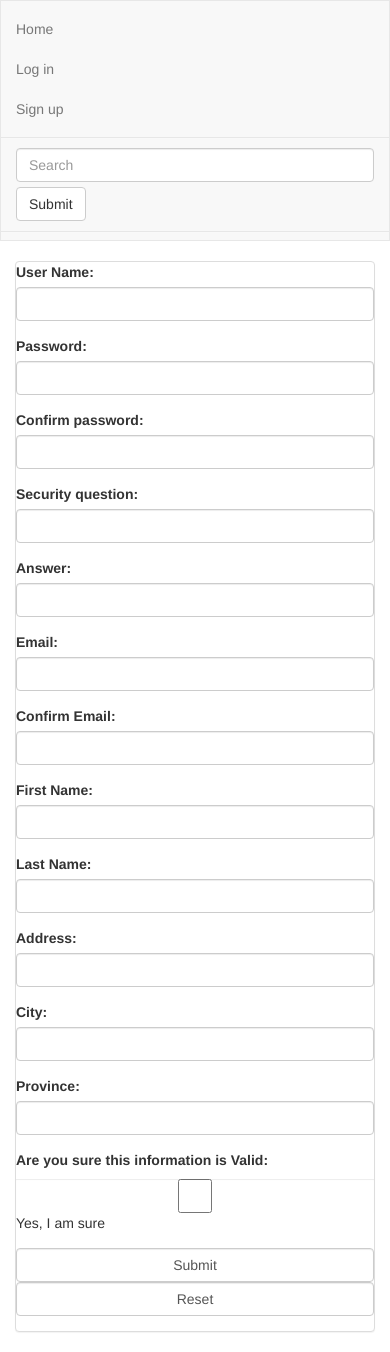
After one commit to owen-bryan/capstone, a CodeIgniter app: page /database/index.php?/Signup in a window 390 px wide. The commit adds this page. Run offline with CodeIgniter, Linux system fonts and the light colour scheme; some libraries are stand-ins or nearby versions.

Commit message:
2017/10/13 - 1

```diff
--- /dev/null
+++ b/CodeIgniter-3.1.5/application/controllers/Signup.php
@@ -0,0 +1,55 @@
+<?php
+defined('BASEPATH') or exit('No direct script access allowed');
+
+class Signup extends CI_Controller {
+
+	var $TPL;
+
+	public function __construct()
+	{
+		parent::__construct();
+
+		$this->TPL['page'] = "Signup";
+		$this->TPL['loggedIn'] = false;
+
+	}
+
+	public function index()
+	{
+
+		$this->template->show('signup', $this->TPL);
+	}
+
+	public function addUser()
+	{
+		$password = $this->input->post('password',true);
+
+		$options = [
+			'cost' => 11
+		];
+
+		$hash = password_hash($password, PASSWORD_DEFAULT, $options);
+
+
+		$sign_up_data = [
+		'username' => $this->input->post('uname',true),
+		'email' => $this->input->post('email',true),
+		'hash' => $hash,
+		'fname' => $this->input->post('fname',true),
+		'lname' => $this->input->post('lname',true),
+		'city' => $this->input->post('city', true),
+		'address' => $this->input->post('address',true),
+		'province' => $this->input->post('province',true),
+		'user_role_id' => 1,
+		'sec_question' => $this->input->post('sec_question',true),
+		'sec_answer' => $this->input->post('sec_answer',true)
+		];
+
+
+		$sql = "INSERT INTO `USERS`(`user_name`, `email`,`hash`, `first_name`, `last_name`, `city`, `address`, `province`, `user_role_id`, `recovery_question`, `recovery_answer`) VALUES (?,?,?,?,?,?,?,?,?,?,?);";
+
+		$query = $this->db->query($sql, $sign_up_data);
+
+
+	}
+}
--- a/CodeIgniter-3.1.5/application/views/navigation.php
+++ b/CodeIgniter-3.1.5/application/views/navigation.php
@@ -4,7 +4,7 @@
 			<ul class= "nav navbar-nav">
 
 				<? if ($page != "Home") { ?>
-				<li class="nav-item"><a class="nav-link" href="header.html">Home</a></li>
+				<li class="nav-item"><a class="nav-link" href="<?= base_url() . "index.php?/Home"?>">Home</a></li>
 				<? } ?>
 				<? if (isset($loggedIn) && $loggedIn != false) { ?>
 				<li class="nav-item"><a class="nav-link" href="header.html">Post an Ad</a></li>
@@ -13,7 +13,7 @@
 				<li class="nav-item"><a class="nav-link" href="header.html">Log out</a></li>
 				<? } else {?>
 				<li class="nav-item"><a class="nav-link" href="header.html">Log in</a></li>
-				<li class="nav-item"><a class="nav-link" href="header.html">Sign up</a></li>
+				<li class="nav-item"><a class="nav-link" href="<?= base_url() . "index.php?/Signup" ?>">Sign up</a></li>
 				<? } ?>
 			</ul>
 
--- /dev/null
+++ b/CodeIgniter-3.1.5/application/views/signup.php
@@ -0,0 +1,67 @@
+<div class="container-fluid">
+	<div class="row col-md-offset-3 col-md-6">
+		<div class= "container panel panel-default">
+			<form method="post" action="<?= base_url() . "index.php?/Signup/addUser"?>" class="form-horizontal">
+
+				<div class="form-group">
+					<label class="form-label" for="uname">User Name:</label>
+					<input type="text" class="form-control" id="uname" name="uname"/>
+				</div>
+				<div class="form-group">
+					<label class="form-label" for="password">Password:</label>
+					<input type="text" class="form-control" id="password" name="password"/>
+				</div>
+				<div class="form-group">
+					<label class="form-label" for="confirm_password">Confirm password:</label>
+					<input type="text" class="form-control" id="confirm_password" name="confirm_password"/>
+				</div>
+				<div class="form-group">
+					<label class="form-label" for="sec_question">Security question:</label>
+					<input type="text" class="form-control" id="sec_question" name="sec_question"/>
+				</div>
+				<div class="form-group">
+					<label class="form-label" for="sec_answer">Answer:</label>
+					<input type="text" class="form-control" id="sec_answer" name="sec_answer"/>
+				</div>
+				<div class="form-group">
+					<label class="form-label" for="email">Email:</label>
+					<input type="text" class="form-control" id="email" name="email"/>
+				</div>
+				<div class="form-group">
+					<label class="form-label" for="confirm_email">Confirm Email:</label>
+					<input type="text" class="form-control" id="confirm_email" name="confirm_email"/>
+				</div>
+				<div class="form-group">
+					<label class="form-label" for="fname">First Name:</label>
+					<input type="text" class="form-control" id="fname" name="fname"/>
+				</div>
+				<div class="form-group">
+					<label class="form-label" for="lname">Last Name:</label>
+					<input type="text" class="form-control" id="lname" name="lname"/>
+				</div>
+				<div class="form-group">
+					<label class="form-label" for="address">Address:</label>
+					<input type="text" class="form-control" id="address" name="address"/>
+				</div>
+				<div class="form-group">
+					<label class="form-label" for="city">City:</label>
+					<input type="text" class="form-control" id="city" name="city"/>
+				</div>
+				<div class="form-group">
+					<label class="form-label" for="province">Province:</label>
+					<input type="text" class="form-control" id="province" name="province"/>
+				</div>
+				<div class="form-group">
+					<label class="form-label" for="is_valid">Are you sure this information is Valid:</label>
+					<input type="checkbox" class="form-control" id="is_valid" name="is_valid" value="true"/>Yes, I am sure
+				</div>
+				<div class="form-group">
+					<input type="submit" class="form-control" value="Submit"/>
+					<input type="Reset" class="form-control"  value="Reset"/>
+
+				</div>
+			</form>
+		</div>
+	</div>
+
+</div>
```
Also changed, not shown: CodeIgniter-3.1.5/application/controllers/Search.php (+6 -3 lines), CodeIgniter-3.1.5/application/views/search.php (+13 -10 lines), 2 other files.
